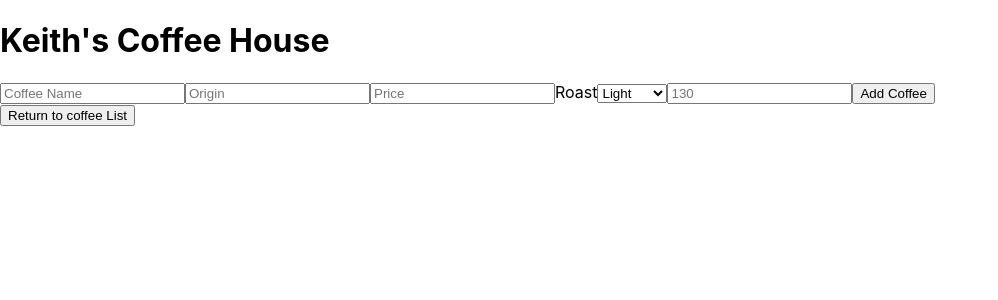
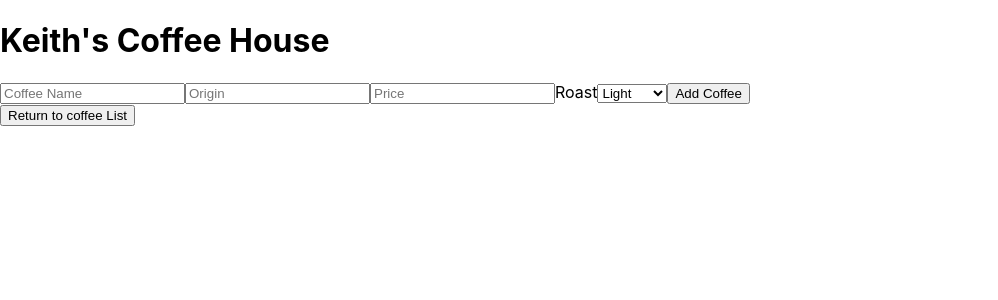
Before and after one commit to pletourneau/KeithsJoe, a React (Create React App) app in the folder keiths-joe/: page / in a window 1280 px wide. Both pictures are taken after a click on the button "Add coffee". Shown: the top 300 px of the page, without its empty margins (0-998 px from the left). Built offline with nearby package versions, Linux system fonts and the light colour scheme.

Commit message:
add default value of 130lbs to new burlap sack

```diff
--- a/keiths-joe/src/components/NewCoffeeForm.js
+++ b/keiths-joe/src/components/NewCoffeeForm.js
@@ -9,6 +9,7 @@ function NewCoffeeForm(props) {
       <ReusableForm
         formSubmissionHandler={handleNewCoffeeFormSubmission}
         buttonText="Add Coffee"
+        isEditing={false}
       />
     </React.Fragment>
   );
@@ -18,7 +19,7 @@ function NewCoffeeForm(props) {
       origin: event.target.origin.value,
       price: Number(event.target.price.value),
       roast: event.target.roast.value,
-      inventory: Number(event.target.inventory.value),
+      inventory: 130,
       id: v4(),
     });
   }
--- a/keiths-joe/src/components/ReusableForm.js
+++ b/keiths-joe/src/components/ReusableForm.js
@@ -2,6 +2,8 @@ import React from "react";
 import PropTypes from "prop-types";
 
 function ReusableForm(props) {
+  const isEditing = props.isEditing;
+
   return (
     <React.Fragment>
       <form onSubmit={props.formSubmissionHandler}>
@@ -15,7 +17,14 @@ function ReusableForm(props) {
           <option value="dark">Dark</option>
           <option value="decaf">Decaf</option>
         </select>
-        <input type="number" name="inventory" placeholder="130" />
+        {isEditing && ( // Only render for editing
+          <input
+            type="number"
+            name="inventory"
+            placeholder="130"
+            value={props.inventoryValue} // Set the current inventory value for editing
+          />
+        )}
         <button type="submit">{props.buttonText}</button>
       </form>
     </React.Fragment>
@@ -25,6 +34,8 @@ function ReusableForm(props) {
 ReusableForm.propTypes = {
   formSubmissionHandler: PropTypes.func,
   buttonText: PropTypes.string,
+  isEditing: PropTypes.bool, // Add this prop
+  inventoryValue: PropTypes.number, // Add this prop
 };
 
 export default ReusableForm;
```
